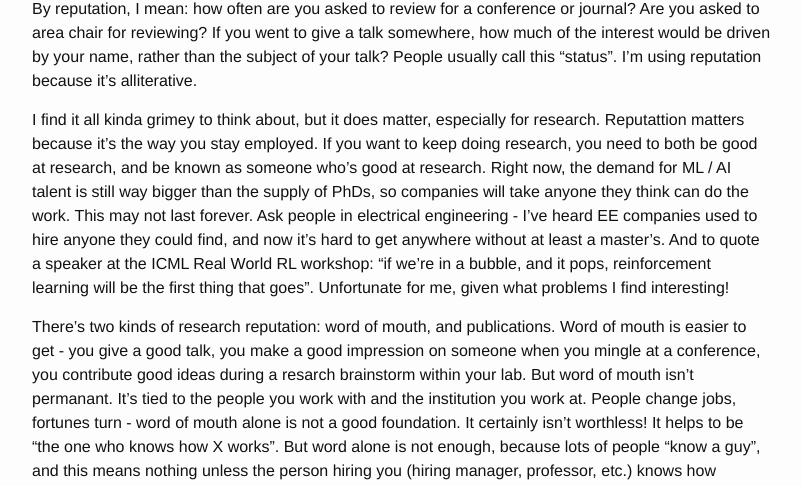
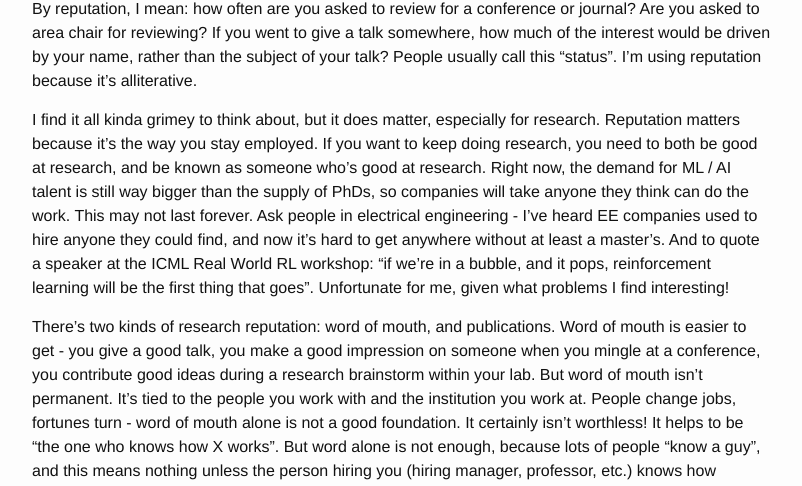
Before and after one commit to alexirpan/alexirpan.github.io, a Jekyll site: the page built from _posts/2021-03-14-grad-school-5years.markdown, in a window 1280 px wide and 900 px high, scrolled down 3242 px. Shown: the part 149-635 px from the top of the window, without its empty margins (238-1040 px from the left). Built offline with Jekyll 4.4.1, drawn with Linux system fonts in a browser that asks for light colours; nearby versions of some CDN libraries; formulas are drawn with MathJax 3; some of the changed text lies outside the part shown.

Commit message:
Some wording fixes

```diff
--- a/_posts/2021-03-14-grad-school-5years.markdown
+++ b/_posts/2021-03-14-grad-school-5years.markdown
@@ -43,7 +43,7 @@
 The common wisdom is that you can jump back to a PhD after 1 year in industry,
 and it gets exponentially less likely after that.
 
-This is definitely true, but it's not because your resarch skills decay. It's
+This is definitely true, but it's not because your research skills decay. It's
 that bandwagon effects are real. You're going from an environment where many people
 are considering PhD programs, to one where most people people have no plans to
 go back to school. You need to be a much weirder person to decide to do a PhD
@@ -186,7 +186,7 @@
 People usually call this "status". I'm using reputation because it's alliterative.
 
 I find it all kinda grimey to think about, but it does matter, especially for research.
-Reputattion matters because it's the way you stay employed. If you want to keep doing research,
+Reputation matters because it's the way you stay employed. If you want to keep doing research,
 you need to both be good at research, and be known as someone who's good at research.
 Right now, the
 demand for ML / AI talent is still way bigger than the supply of PhDs, so companies will
@@ -199,8 +199,8 @@
 
 There's two kinds of research reputation: word of mouth, and publications. Word of mouth
 is easier to get - you give a good talk, you make a good impression on someone when
-you mingle at a conference, you contribute good ideas during a resarch brainstorm within your lab.
-But word of mouth isn't permanant. It's tied to the people you work with and the institution you
+you mingle at a conference, you contribute good ideas during a research brainstorm within your lab.
+But word of mouth isn't permanent. It's tied to the people you work with and the institution you
 work at. People change jobs, fortunes turn - word of mouth alone is not a good foundation.
 It certainly isn't worthless! It helps to be "the one who knows how X works". But word alone
 is not enough, because lots of people "know a guy", and this means nothing unless the person
```
Also changed, not shown: other parts of _posts/2021-03-14-grad-school-5years.markdown (+1 -1 lines).
